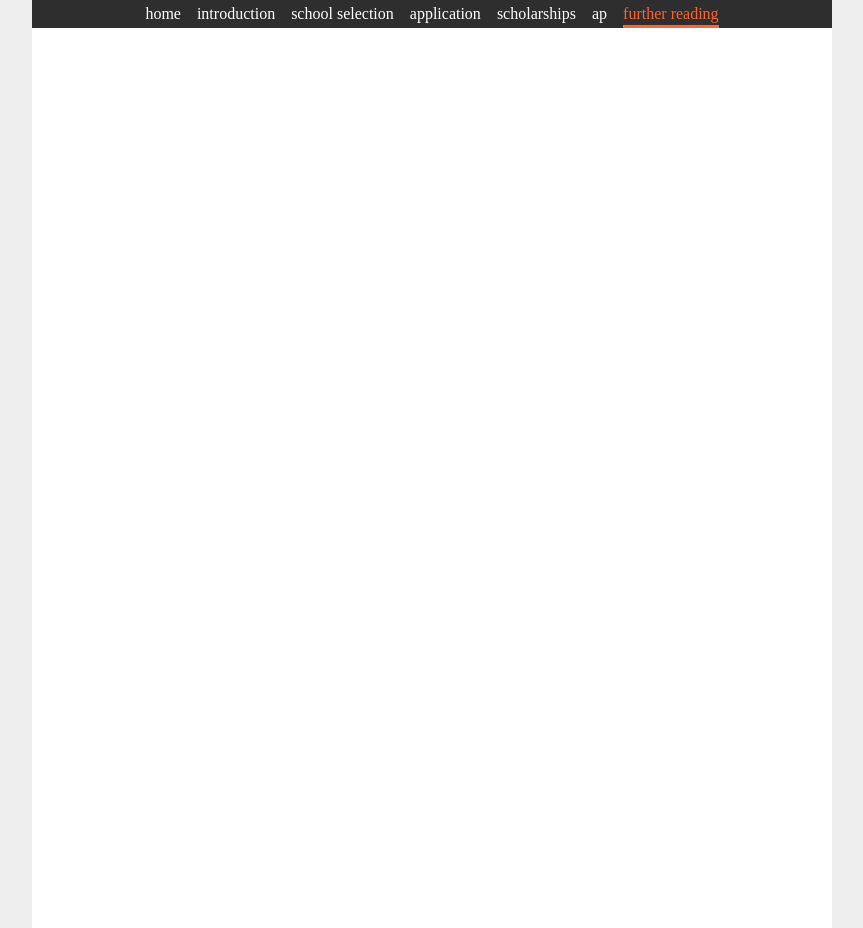
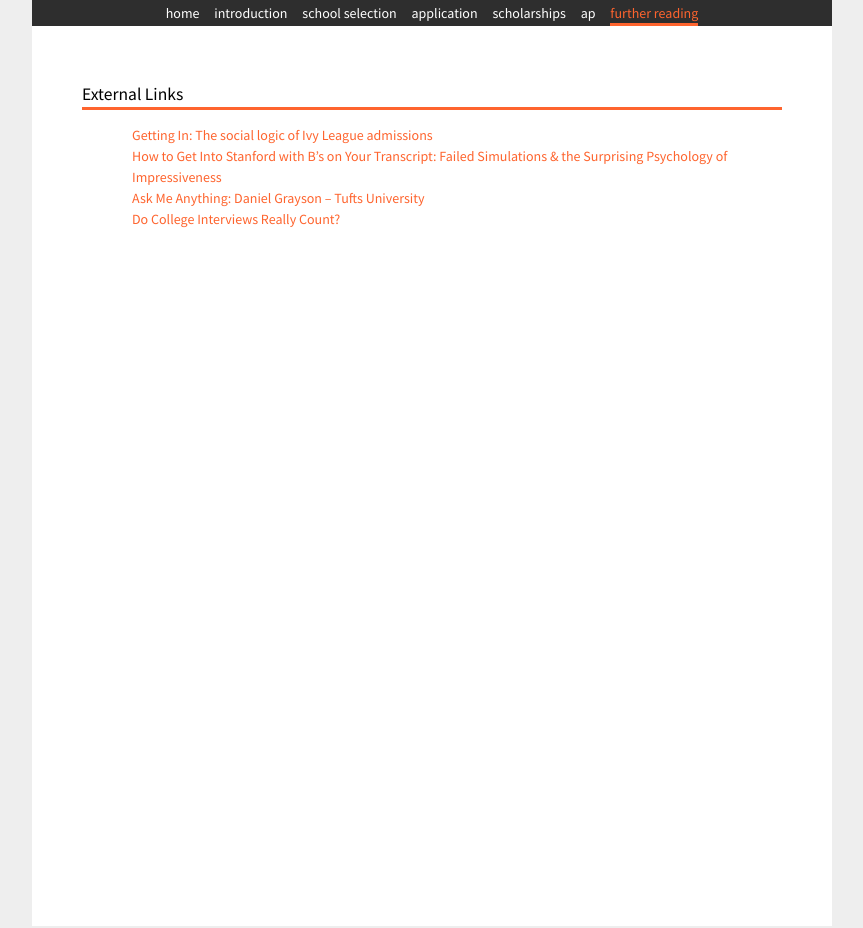
Before and after one commit to vominhtu/vominhtu.github.io, a plain HTML site: page us-college/links.html in a window 1280 px wide. Shown: the whole page, without its empty margins (208-1071 px from the left). Drawn offline with Linux system fonts and the light colour scheme; a web font is replaced by a local one.

Commit message:
add info

```diff
--- a/us-college/css/main.css
+++ b/us-college/css/main.css
@@ -1,5 +1,7 @@
+@import url(http://fonts.googleapis.com/css?family=Source+Sans+Pro:300,400,600,400italic);
+
 html {
-    font-family: 'Source Sans Pro';
+    font-family: 'Source Sans Pro', sans-serif;
     width: 800px;
     margin: auto;
     background-color: #EEEEEE;
--- a/us-college/css/reset.css
+++ b/us-college/css/reset.css
@@ -8,7 +8,7 @@ em, img, i, ol, ul, li, a {
     vertical-align:baseline;
     background:transparent;
     text-decoration: none;
-    font-size: 16px;
+    font-size: 14px;
     font-weight: 400;
 }
 
@@ -22,22 +22,3 @@ body {
 ul {
     list-style:none;
 }
-
-@font-face {
-  font-family: 'Source Sans Pro';
-  font-style: normal;
-  font-weight: 400;
-  src: local('Source Sans Pro'), local('SourceSansPro-Regular'), url(http://themes.googleusercontent.com/static/fonts/sourcesanspro/v7/ODelI1aHBYDBqgeIAH2zlNHq-FFgoDNV3GTKpHwuvtI.woff) format('woff');
-}
-@font-face {
-  font-family: 'Source Sans Pro';
-  font-style: normal;
-  font-weight: 600;
-  src: local('Source Sans Pro Semibold'), local('SourceSansPro-Semibold'), url(http://themes.googleusercontent.com/static/fonts/sourcesanspro/v7/toadOcfmlt9b38dHJxOBGCmgpmuQqK2I-L2S9cF65Ek.woff) format('woff');
-}
-@font-face {
-  font-family: 'Source Sans Pro';
-  font-style: italic;
-  font-weight: 400;
-  src: local('Source Sans Pro Italic'), local('SourceSansPro-It'), url(http://themes.googleusercontent.com/static/fonts/sourcesanspro/v7/M2Jd71oPJhLKp0zdtTvoM_bce-VcyLJMRR1FC9qWbU8.woff) format('woff');
-}
--- a/us-college/links.html
+++ b/us-college/links.html
@@ -7,6 +7,8 @@
         <meta name="viewport" content="width=800px, initial-scale=1">
         <link rel="stylesheet" href="css/reset.css">
         <link rel="stylesheet" href="css/main.css">
+        <script src="js/helper-functions.js"></script>
+
 
         <title>A short guide to universities and colleges in the United States</title>
     </head>
@@ -27,8 +29,14 @@
         </div>
 
         <div class="content-area">
-            <div class="links">
+            <div class="question">
+                <h3>External Links</h3>
+                <p><a href="http://www.newyorker.com/archive/2005/10/10/051010crat_atlarge?currentPage=all">Getting In: The social logic of Ivy League admissions</a> <br>
+                <a href="http://calnewport.com/blog/2010/03/26/how-to-get-into-stanford-with-bs-on-your-transcript-failed-simulations-the-surprising-psychology-of-impressiveness/">How to Get Into Stanford with B’s on Your Transcript: Failed Simulations &amp; the Surprising Psychology of Impressiveness</a> <br>
+                <a href="http://www.reddit.com/r/IAmA/comments/1onpmp/im_dan_an_admissions_officer_at_a_most_selective/">Ask Me Anything: Daniel Grayson – Tufts University</a> <br>
+                <a href="http://www.forbes.com/sites/stevecohen/2011/10/10/do-college-interviews-really-count/">Do College Interviews Really Count?</a> <br>
 
+                </p>
             </div>
         </div>
 
```
Also changed, not shown: us-college/ap.html (+2 -0 lines), us-college/app.html (+3 -0 lines), us-college/index.html (+2 -0 lines), us-college/select.html (+2 -0 lines).
